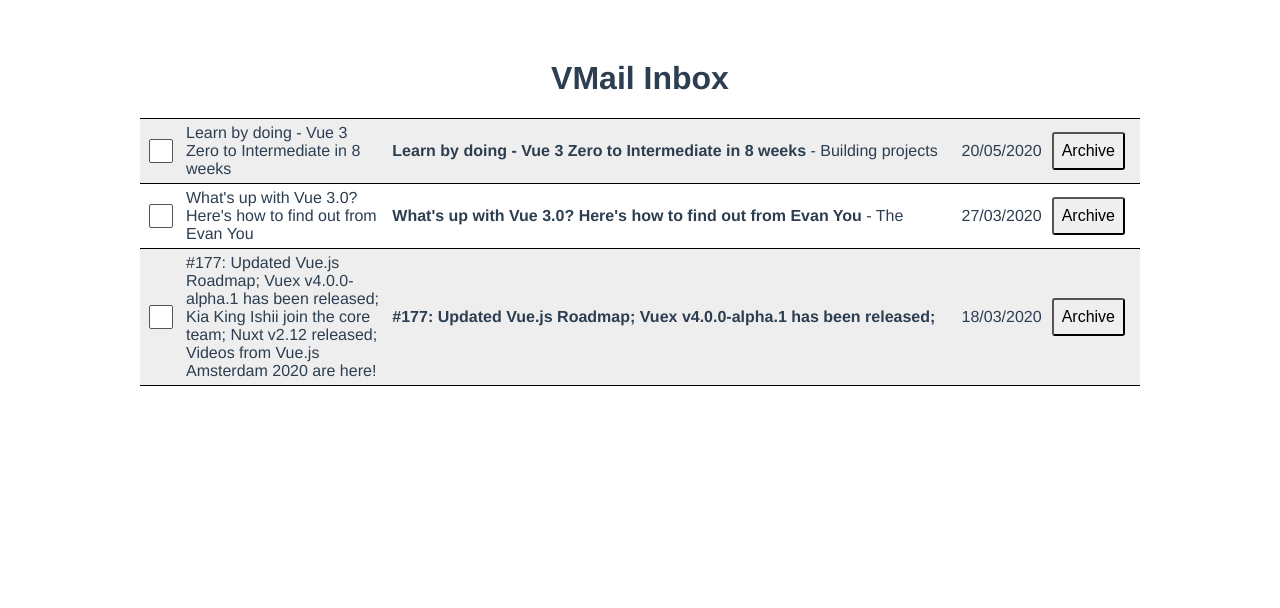
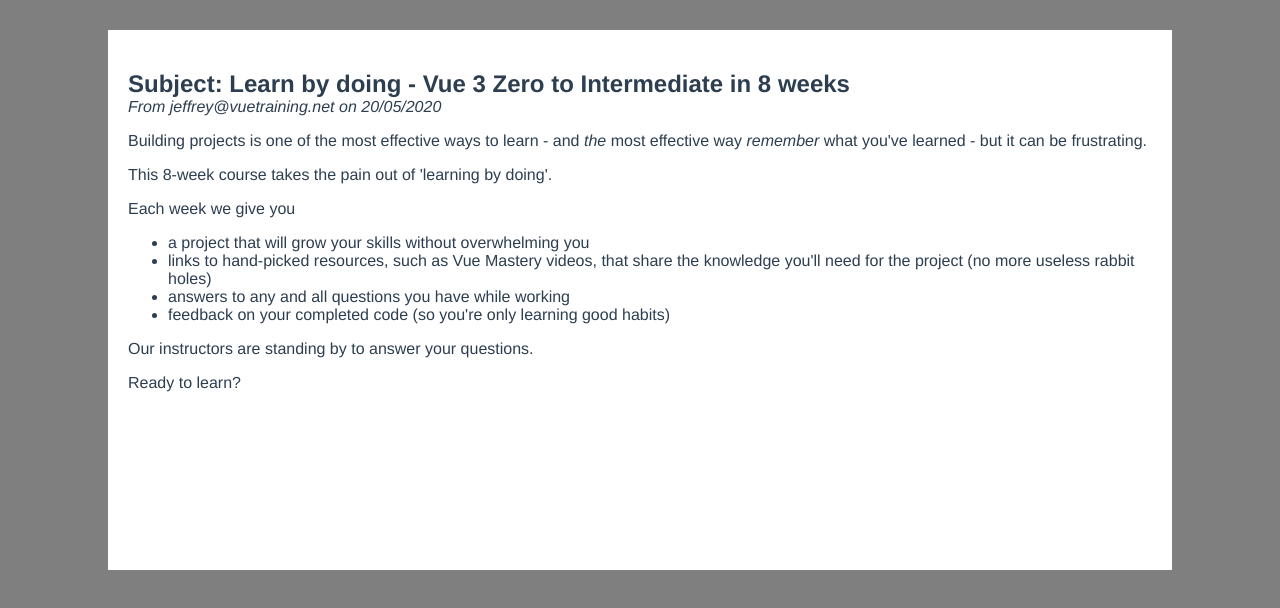
Before and after one commit to danilobml/vmail, a Vue app: page / in a window 1280 px wide. Both pictures are taken after a click on the element 640 px from the left and 151 px from the top of the page. Shown: the top 608 px of the page. Built offline with nearby package versions, Linux system fonts and the light colour scheme; no server answers; data requests are answered from the project's data file.

Commit message:
email modal, useKeydown composable

```diff
--- a/db.json
+++ b/db.json
@@ -7,7 +7,7 @@
       "body": "The opening keynote of VueConf US this year was Evan You (the creator of Vue), giving his State of the Vuenion address. He walked us through the journey of getting Vue 3 from a prototype to a reality the past year. He also dove into Vue's overall growth in the community.",
       "sentAt": "2020-03-27T18:25:43.511Z",
       "archived": false,
-      "read": false
+      "read": true
     },
     {
       "id": "2",
@@ -16,7 +16,7 @@
       "body": "Building projects is one of the most effective ways to learn - and _the_ most effective way _remember_ what you've learned - but it can be frustrating.\n\nThis 8-week course takes the pain out of 'learning by doing'.\n\nEach week we give you\n\n* a project that will grow your skills without overwhelming you\n* links to hand-picked resources, such as Vue Mastery videos, that share the knowledge you'll need for the project (no more useless rabbit holes)\n* answers to any and all questions you have while working\n* feedback on your completed code (so you're only learning good habits)\n\nOur instructors are standing by to answer your questions.\n\nReady to learn?",
       "sentAt": "2020-05-20T18:25:43.511Z",
       "archived": false,
-      "read": false
+      "read": true
     },
     {
       "id": "3",
--- a/src/components/MailTable.vue
+++ b/src/components/MailTable.vue
@@ -1,12 +1,8 @@
 <template>
   <table class="mail-table">
     <tbody>
-      <tr
-        v-for="email in unarchivedEmails"
-        :key="email.id"
-        :class="['clickable', email.read ? 'read' : '']"
-        @click="toggleReadEmail(email)"
-      >
+      <tr v-for="email in unarchivedEmails" :key="email.id" :class="['clickable', email.read ? 'read' : '']"
+        @click="openEmail(email)">
         <td><input type="checkbox" /></td>
         <td>{{ email.subject }}</td>
         <td>
@@ -17,31 +13,43 @@
       </tr>
     </tbody>
   </table>
+  <ModalView v-if="openedEmail" @closeModal="openedEmail = null">
+    <MailView v-if="openedEmail" :email="openedEmail" />
+  </ModalView>
 </template>
 
 <script>
 import { format } from 'date-fns'
 import axios from 'axios'
 import { ref } from 'vue'
+import MailView from './MailView.vue'
+import ModalView from './ModalView.vue'
 
 export default {
   async setup() {
     let { data: emails } = await axios.get('http://localhost:3000/emails')
 
     emails = ref(emails)
+    const openedEmail = ref(null)
 
     return {
       format,
-      emails
+      emails,
+      openedEmail
     }
+  },
+  components: {
+    MailView,
+    ModalView
   },
   methods: {
     updateEmail(email) {
       axios.put(`http://localhost:3000/emails/${email.id}`, email)
     },
 
-    toggleReadEmail(email) {
-      email.read = !email.read
+    openEmail(email) {
+      email.read = true
+      this.openedEmail = email
       this.updateEmail(email)
     },
 
--- /dev/null
+++ b/src/components/MailView.vue
@@ -0,0 +1,30 @@
+<template>
+  <div class="email-display">
+    <h2 class="mb-0">Subject: <strong>{{ email.subject }}</strong></h2>
+    <div><em>From {{ email.from }} on {{ format(new Date(email.sentAt), 'dd/MM/yyyy') }}</em></div>
+    <div v-html="marked(email.body)"></div>
+  </div>
+</template>
+
+<script>
+import { format } from 'date-fns'
+import { marked } from 'marked'
+
+export default {
+  props: {
+    email: {
+      type: Object,
+      required: true
+    }
+  },
+  setup() {
+
+    return {
+      format,
+      marked
+    }
+  }
+}
+</script>
+
+<style scoped></style>
--- /dev/null
+++ b/src/components/ModalView.vue
@@ -0,0 +1,29 @@
+<template>
+  <div class="modal">
+    <div class="overlay" @click="emit('closeModal')"></div>
+    <div class="modal-card">
+      <slot></slot>
+    </div>
+  </div>
+</template>
+
+<script>
+import useKeydown from '../composables/useKeydown';
+
+
+export default {
+  setup(props, { emit }) {
+
+    useKeydown([
+      { key: 'Escape', fn: () => emit("closeModal") },
+    ])
+
+    return {
+      emit,
+    }
+  },
+  emits: ['closeModal'],
+}
+</script>
+
+<style lang="scss" scoped></style>
--- /dev/null
+++ b/src/composables/useKeydown.js
@@ -0,0 +1,20 @@
+import { onMounted, onBeforeUnmount } from 'vue'
+
+const useKeydown = (keyCombos) => {
+  const onKeydown = (event) => {
+    let keyCombo = keyCombos.find(kc => kc.key === event.key)
+    if (event.key === keyCombo.key) {
+      keyCombo.fn()
+    }
+  }
+
+  onMounted(() => {
+    window.addEventListener('keydown', onKeydown)
+  })
+
+  onBeforeUnmount(() => {
+    window.addEventListener('keydown', onKeydown)
+  })
+}
+
+export default useKeydown
```
